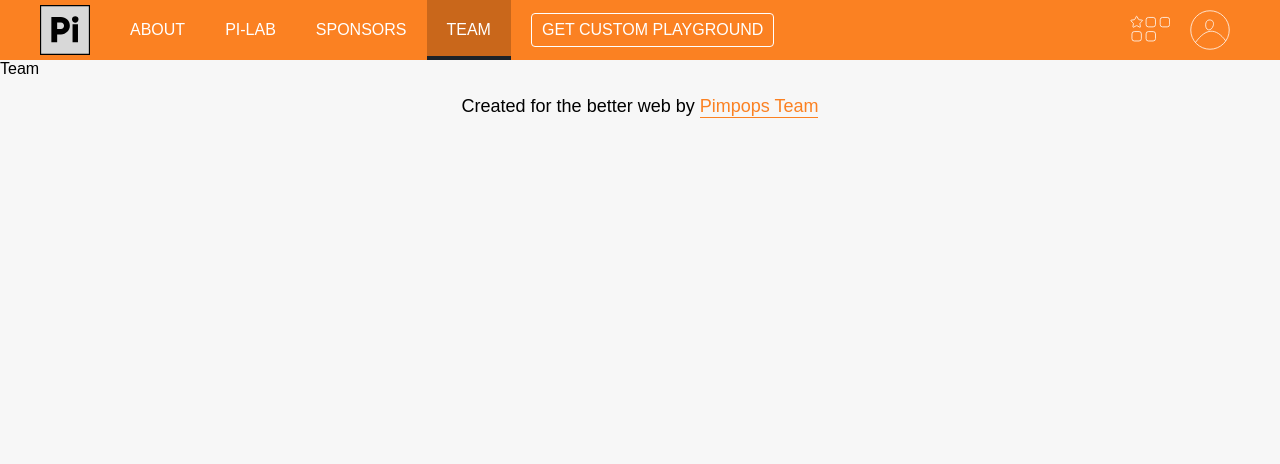
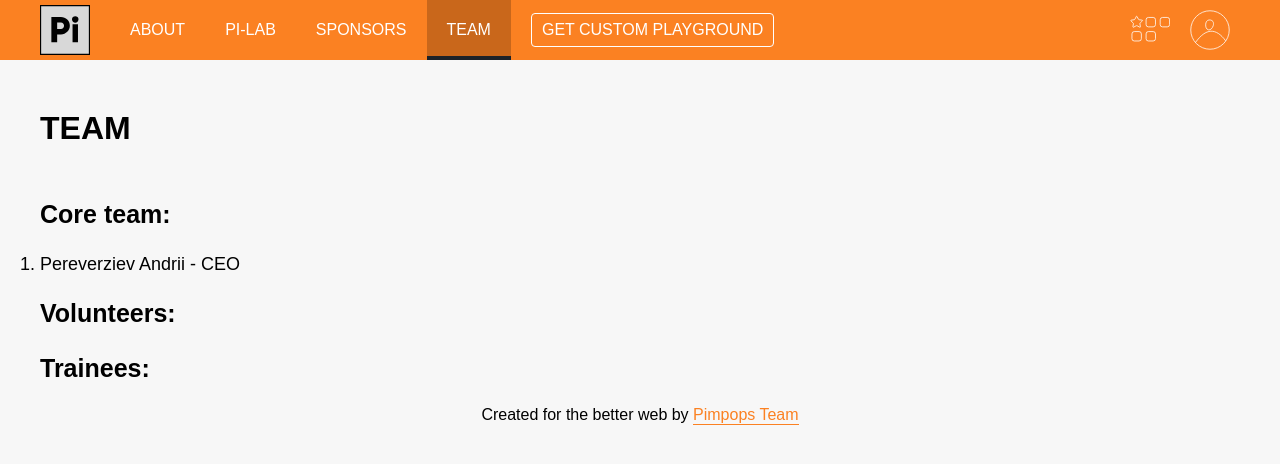
Before and after one commit to webuxmotion/pimpops-playground, a PHP site: page /team in a window 1280 px wide. Shown: the top 464 px of the page. Run offline with PHP 8.4, Linux system fonts and the light colour scheme; style sheets or scripts are compiled from the project's sources.

Commit message:
Create pages

```diff
--- a/site/Controller/HomeController.php
+++ b/site/Controller/HomeController.php
@@ -5,6 +5,11 @@ namespace Site\Controller;
 class HomeController extends SiteController {
 
   public function index() {
+    header('Location: /github/pimpops/html5-starter');
+    die();
+  }
+
+  public function pgHtml5Starter() {
     $this->view->render('pages/index');
   }
 
--- a/site/Routes.php
+++ b/site/Routes.php
@@ -1,6 +1,7 @@
 <?php
   $this->router->add('home', '/', 'HomeController:index');
   $this->router->add('docs', '/github/pimpops/html5-starter/docs', 'HomeController:docs');
+  $this->router->add('pimpops/html5-starter', '/github/pimpops/html5-starter', 'HomeController:pgHtml5Starter');
   $this->router->add('about', '/about', 'HomeController:about');
   $this->router->add('pi-lab', '/pi-lab', 'HomeController:piLab');
   $this->router->add('sponsors', '/sponsors', 'HomeController:sponsors');
--- /dev/null
+++ b/site/View/themes/default/components/content/content.scss
@@ -0,0 +1,22 @@
+.content {
+
+  &__body {
+    font-size: 18px;
+    line-height: 24px;
+    max-width: 600px;
+
+    p {
+      margin-bottom: 16px;
+    }
+
+    h1 {
+      font-size: 45px;
+      line-height: 45px;
+    }
+
+    h2 {
+      font-size: 25px;
+      line-height: 35px;
+    }
+  }
+}
--- a/site/View/themes/default/components/footer/footer.scss
+++ b/site/View/themes/default/components/footer/footer.scss
@@ -1,7 +1,9 @@
 .footer {
+  padding-top: 20px;
+  padding-bottom: 20px;
 
   &__text {
     text-align: center;
-    font-size: 18px;
+    font-size: 16px;
   }
 }
--- /dev/null
+++ b/site/View/themes/default/components/page-title/page-title.php
@@ -0,0 +1,10 @@
+<?php
+  $i = $pageTitle;
+  $b['tag'] = isset($i['tag']) ? $i['tag'] : 'h1';
+  $b['text']    = isset($i['text'])    ? $i['text']    : '>>>text';
+?>
+<div class="page-title">
+  <div class="g-container">
+    <<?=$b['tag']?>><?=$b['text']?></<?=$b['tag']?>>
+  </div>
+</div>
--- /dev/null
+++ b/site/View/themes/default/components/page-title/page-title.scss
@@ -0,0 +1,4 @@
+.page-title {
+  padding-top: 50px;
+  padding-bottom: 30px;
+}
--- a/site/View/themes/default/pages/team.php
+++ b/site/View/themes/default/pages/team.php
@@ -1,6 +1,23 @@
 <?php $data['ctx'] = $this; ?>
 <?php $this->theme->head(); ?>
 <?php $this->theme->block('components/header/header', $data); ?>
-Team
+<?php
+  $data['pageTitle'] = [
+    "text" => "TEAM"
+  ];
+  $this->theme->block('components/page-title/page-title', $data);
+?>
+<div class="content">
+  <div class="g-container">
+    <div class="content__body">
+      <h2 class="a-pt-20">Core team:</h2>
+      <ol class="a-pt-20">
+        <li><a>Pereverziev Andrii</a> - CEO</li>
+      </ol>
+      <h2 class="a-pt-20">Volunteers:</h2>
+      <h2 class="a-pt-20">Trainees:</h2>
+    </div>
+  </div>
+</div>
 <?php $this->theme->block('components/footer/footer', $data); ?>
 <?php $this->theme->foot(); ?>
--- a/site/View/themes/default/scss/a.scss
+++ b/site/View/themes/default/scss/a.scss
@@ -10,6 +10,14 @@
 .a-px-10i {
   padding-left: 10px !important;
   padding-right: 10px !important;
+}
+
+.a-pt-10 {
+  padding-top: 10px;
+}
+
+.a-pt-20 {
+  padding-top: 20px;
 }
 
 .a-pb-5 {
--- a/site/View/themes/default/scss/reset.scss
+++ b/site/View/themes/default/scss/reset.scss
@@ -12,3 +12,7 @@ ul, ol {
 h1, h2, h3, h4, h5, h6 {
   margin: 0;
 }
+
+p {
+  margin: 0;
+}
--- a/site/View/themes/default/styles.scss
+++ b/site/View/themes/default/styles.scss
@@ -20,3 +20,5 @@
 @import "components/tree/tree";
 @import "components/tree-item/tree-item";
 @import "components/footer/footer";
+@import "components/page-title/page-title";
+@import "components/content/content";
```
Also changed, not shown: site/View/themes/default/pages/about.php (+15 -1 lines), site/View/themes/default/pages/custom-playground.php (+14 -1 lines), site/View/themes/default/pages/docs.php (+14 -1 lines), site/View/themes/default/pages/pi-lab.php (+14 -1 lines), site/View/themes/default/pages/playgrounds.php (+15 -1 lines), site/View/themes/default/pages/profile.php (+13 -1 lines), site/View/themes/default/pages/sponsors.php (+14 -1 lines).
